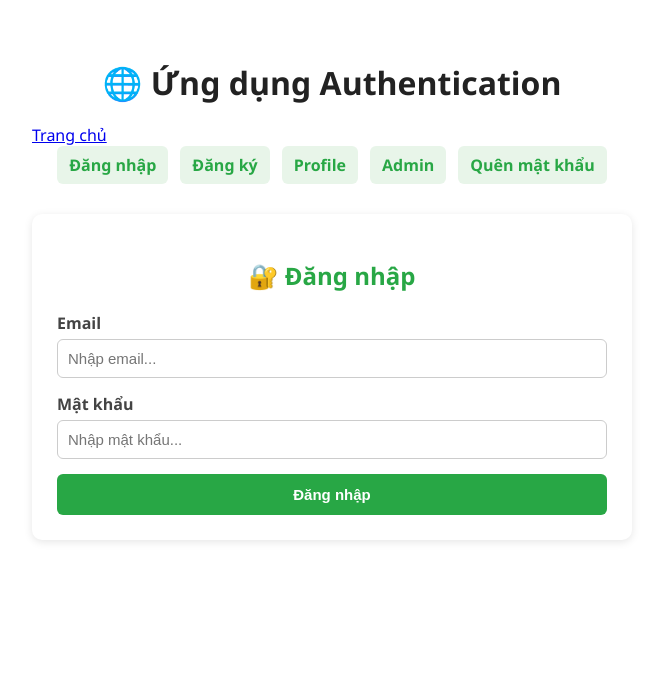
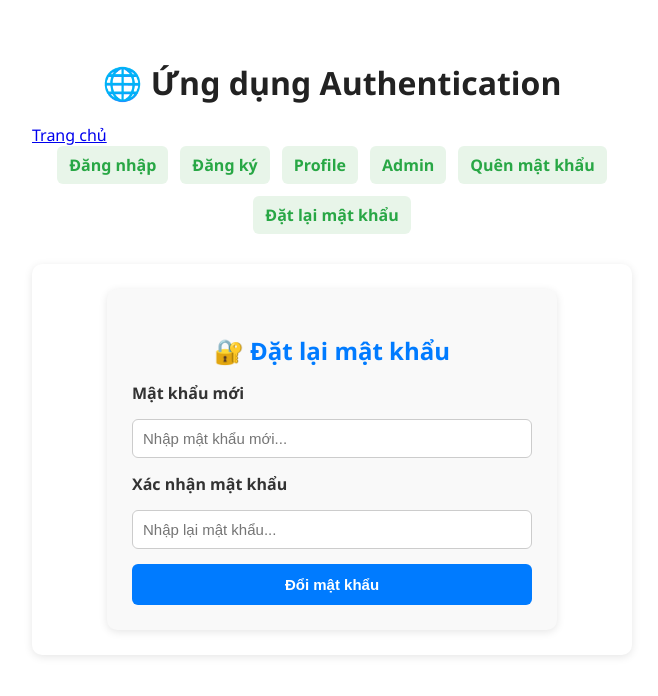
Before and after one commit to NguyenMyTrinh-nmt/group-3-project, a React (Create React App) app in the folder frontend/: page /reset-password in a window 1280 px wide. Shown: the top 696 px of the page, without its empty margins (308-966 px from the left). Built offline with nearby package versions, Linux system fonts and the light colour scheme; no server answers.

Commit message:
feat: add reset password flow

```diff
--- a/frontend/src/App.js
+++ b/frontend/src/App.js
@@ -4,6 +4,7 @@ import Login from "./pages/Login";
 import Profile from "./pages/Profile";
 import Admin from "./pages/Admin"; // Sẽ nhận props
 import ForgotPassword from "./pages/ForgotPassword";
+import ResetPassword from "./pages/ResetPassword";
 
 import { useState, useEffect } from "react";
 import axios from "axios";
@@ -62,6 +63,7 @@ function App() {
           <Link style={styles.link} to="/profile">Profile</Link>
           <Link style={styles.link} to="/admin">Admin</Link>
           <Link style={styles.link} to="/forgot-password">Quên mật khẩu</Link>
+          <Link style={styles.link} to="/reset-password">Đặt lại mật khẩu</Link>
         </nav>
 
         {/* 📍 Nội dung trang */}
@@ -81,6 +83,7 @@ function App() {
             />
 
             <Route path="/forgot-password" element={<ForgotPassword />} />
+            <Route path="/reset-password" element={<ResetPassword />} />
             <Route path="*" element={<Login />} />
           </Routes>
         </div>
--- a/frontend/src/pages/ForgotPassword.js
+++ b/frontend/src/pages/ForgotPassword.js
@@ -8,7 +8,7 @@ export default function ForgotPassword() {
   const handleSubmit = async (e) => {
     e.preventDefault();
     try {
-      await axios.post("http://localhost:5000/forgot-password", { email });
+      await axios.post("http://localhost:5000/api/auth/forgot-password", { email });
       setMessage("✅ Vui lòng kiểm tra email của bạn để nhận liên kết đặt lại mật khẩu.");
       setEmail("");
     } catch (err) {
--- /dev/null
+++ b/frontend/src/pages/ResetPassword.js
@@ -0,0 +1,131 @@
+import { useState } from "react";
+import { useSearchParams, useNavigate } from "react-router-dom";
+import axios from "axios";
+
+export default function ResetPassword() {
+  const [searchParams] = useSearchParams();
+  const navigate = useNavigate();
+  const token = searchParams.get("token");
+
+  const [newPassword, setNewPassword] = useState("");
+  const [confirmPassword, setConfirmPassword] = useState("");
+  const [message, setMessage] = useState("");
+
+  const handleSubmit = async (e) => {
+    e.preventDefault();
+
+    if (!token) {
+      setMessage("❌ Liên kết không hợp lệ. Vui lòng yêu cầu lại email đổi mật khẩu.");
+      return;
+    }
+
+    if (newPassword !== confirmPassword) {
+      setMessage("❌ Mật khẩu xác nhận không khớp.");
+      return;
+    }
+
+    try {
+      await axios.post("http://localhost:5000/api/auth/reset-password", {
+        token,
+        newPassword,
+      });
+
+      setMessage("✅ Đổi mật khẩu thành công. Đang chuyển về trang đăng nhập...");
+      setNewPassword("");
+      setConfirmPassword("");
+
+      setTimeout(() => navigate("/login"), 2000);
+    } catch (err) {
+      setMessage("❌ Token đã hết hạn hoặc có lỗi xảy ra. Vui lòng thử lại.");
+    }
+  };
+
+  return (
+    <div style={styles.container}>
+      <h2 style={styles.title}>🔐 Đặt lại mật khẩu</h2>
+      {message && (
+        <p
+          style={{
+            ...styles.message,
+            color: message.startsWith("✅") ? "#28a745" : "#d9534f",
+          }}
+        >
+          {message}
+        </p>
+      )}
+      <form onSubmit={handleSubmit} style={styles.form}>
+        <label style={styles.label}>Mật khẩu mới</label>
+        <input
+          type="password"
+          placeholder="Nhập mật khẩu mới..."
+          value={newPassword}
+          onChange={(e) => setNewPassword(e.target.value)}
+          required
+          minLength={6}
+          style={styles.input}
+        />
+
+        <label style={styles.label}>Xác nhận mật khẩu</label>
+        <input
+          type="password"
+          placeholder="Nhập lại mật khẩu..."
+          value={confirmPassword}
+          onChange={(e) => setConfirmPassword(e.target.value)}
+          required
+          minLength={6}
+          style={styles.input}
+        />
+
+        <button type="submit" style={styles.button}>
+          Đổi mật khẩu
+        </button>
+      </form>
+    </div>
+  );
+}
+
+const styles = {
+  container: {
+    maxWidth: "400px",
+    margin: "0 auto",
+    background: "#f9f9f9",
+    padding: "25px",
+    borderRadius: "10px",
+    boxShadow: "0 2px 8px rgba(0, 0, 0, 0.1)",
+  },
+  title: {
+    textAlign: "center",
+    color: "#007bff",
+    marginBottom: "15px",
+  },
+  message: {
+    textAlign: "center",
+    marginBottom: "10px",
+  },
+  form: {
+    display: "flex",
+    flexDirection: "column",
+    gap: "15px",
+  },
+  label: {
+    fontWeight: "bold",
+    color: "#333",
+  },
+  input: {
+    padding: "10px",
+    borderRadius: "6px",
+    border: "1px solid #ccc",
+    fontSize: "15px",
+  },
+  button: {
+    backgroundColor: "#007bff",
+    color: "white",
+    padding: "12px",
+    border: "none",
+    borderRadius: "6px",
+    fontSize: "15px",
+    fontWeight: "bold",
+    cursor: "pointer",
+    transition: "0.3s",
+  },
+};
--- a/package.json
+++ b/package.json
@@ -13,6 +13,7 @@
     "cors": "^2.8.5",
     "dotenv": "^17.2.3",
     "express": "^5.1.0",
+    "express-rate-limit": "^8.1.0",
     "jsonwebtoken": "^9.0.2",
     "mongoose": "^8.19.1",
     "multer": "^2.0.2",
```
Also changed, not shown: 2 other files (tests, documents, lock files or other folders).
